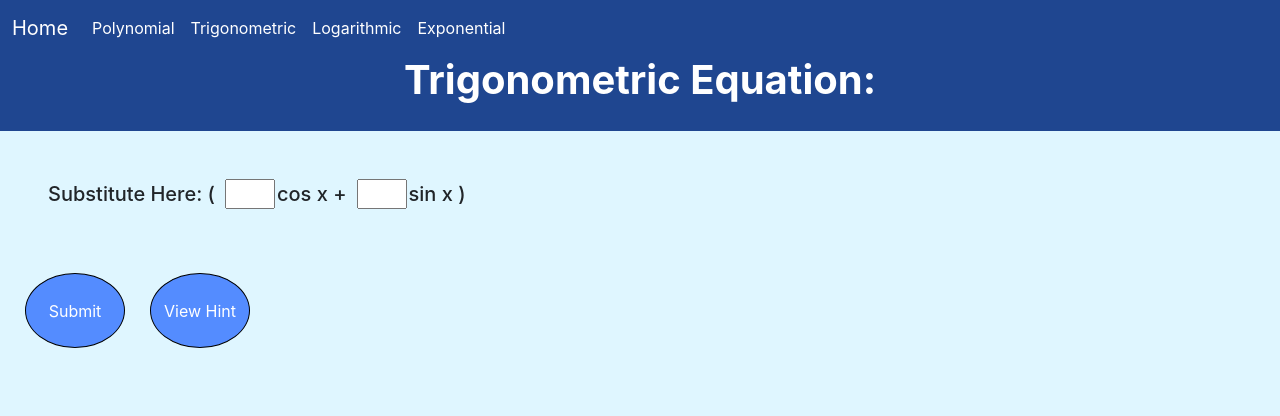
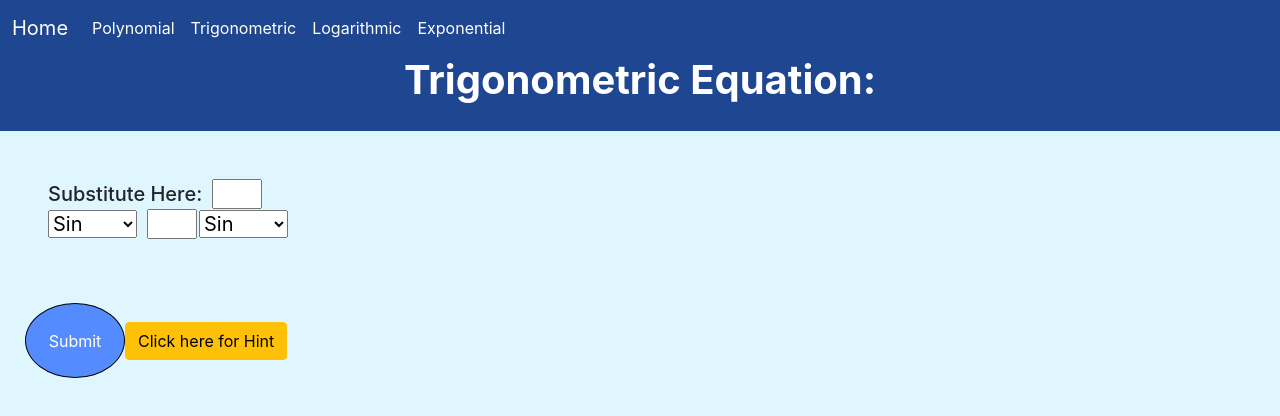
Before and after one commit to Parshvavyas17/CDAC-MathsTutor, a React (Create React App) app: page /tw1 in a window 1280 px wide. Shown: the top 416 px of the page. Built offline with nearby package versions, Linux system fonts and the light colour scheme.

Commit message:
Message text

```diff
--- a/src/components/TWrong1.js
+++ b/src/components/TWrong1.js
@@ -20,16 +20,20 @@ export default function TWrong1() {
       alert("Enter all the values!");
       return;
     }
-    console.log(upCo1, upCo2);
-    if (upCo1 === "-1" && upCo2 === "2") {
-      alert("Right Answer!!!");
-      navigator("/tr1");
-    } else {
-      alert("Wrong Answer!!!");
+
+    if (func==-cos && func1==Sin && upCo1 == "-1" && upCo2 == "2") {
+      alert("Right Answer")
+
+     }
+     else
+     {
+      alert("Wrong Answer")
       setUpCo1("");
       setUpCo2("");
       navigator("/tw2");
-    }
+
+     }
+
   };
 
   const handleHint = (e) => {
@@ -79,16 +83,34 @@ export default function TWrong1() {
             <h3>Integrated Equation: </h3>
             {/* <h5>-cos x + 2sin x</h5> */}
       <h5 className="my-5 mx-5">
-        Substitute Here: (
+        Substitute Here:
         <input
           className=""
-          style={{ width: "50px", marginLeft: "10px", marginRight: "2px" }}
+          style={{ width: "50px", marginLeft: "10px", marginRight: "2px"}}
           type="number"
           name="upCo1"
           value={upCo1}
           onChange={handleUpCo1}
         />
-        cos x +
+        <form>
+       <select name="func" id="func">
+        <option val = "Sin">Sin</option>
+        <option val = "Cos">cos</option>
+        <option val = "Tan">tan</option>
+        <option val = "cosec">cosec</option>
+        <option val = "sec">sec</option>
+        <option val = "cot">cot</option>
+        <option val = "-Sin">-Sin</option>
+        <option val = "-Cos">-cos</option>
+        <option val = "-Tan">-tan</option>
+        <option val = "-cosec">-cosec</option>
+        <option val = "-sec">-sec</option>
+        <option val = "-cot">-cot</option>
+
+
+
+
+       </select>
         <input
           className=""
           style={{ width: "50px", marginLeft: "10px", marginRight: "2px" }}
@@ -97,7 +119,23 @@ export default function TWrong1() {
           value={upCo2}
           onChange={handleUpCo2}
         />
-        sin x )
+        <select name="func1" id="func1">
+        <option val = "Sin">Sin</option>
+        <option val = "Cos">cos</option>
+        <option val = "Tan">tan</option>
+        <option val = "cosec">cosec</option>
+        <option val = "sec">sec</option>
+        <option val = "cot">cot</option>
+        <option val = "-Sin">-Sin</option>
+        <option val = "-Cos">-cos</option>
+        <option val = "-Tan">-tan</option>
+        <option val = "-cosec">-cosec</option>
+        <option val = "-sec">-sec</option>
+        <option val = "-cot">-cot</option>
+
+         </select>
+         </form>
+
       </h5>
       <button
         className="btn btn-outline-success my-3 mx-10"
@@ -115,22 +153,38 @@ export default function TWrong1() {
       >
         Submit
       </button>
-      <button
-        className="btn btn-outline-success my-3 mx-10"
-        onClick={handleHint}
-        style={{
-          height: "75px",
-          width: "100px",
-          borderRadius: "50%",
-          textAlign: "center",
-          marginLeft: "25px",
-          backgroundColor: "#548CFF",
-          border: "1px solid black",
-          color: "white",
-        }}
-      >
-        View Hint
-      </button>
+
+
+
+<button type="button" class="btn btn-warning" data-bs-toggle="modal" data-bs-target="#exampleModal">
+  Click here for Hint
+</button>
+
+
+<div class="modal fade" id="exampleModal" tabindex="-1" role="dialog" aria-labelledby="exampleModalLabel" aria-hidden="true">
+  <div class="modal-dialog" role="document">
+    <div class="modal-content">
+      <div class="modal-header">
+        <h5 class="modal-title" id="exampleModalLabel">Hint - 1 </h5>
+        <button type="button" class="close" data-bs-dismiss="modal" aria-label="Close">
+          <span aria-hidden="true">&times;</span>
+        </button>
+      </div>
+      <div class="modal-body">
+        The two formulas below need to be considered :
+        <ol>
+    <li>  ∫sin x dx = -cos x + C</li>
+      <br></br>
+     <li> ∫cos x dx = sin x + C</li>
+      </ol>
+      </div>
+      <div class="modal-footer">
+     {/*   <button type="button" class="btn btn-secondary" data-bs-dismiss="modal">Close</button>  */}
+        <button type="button" class="btn btn-dark"  data-bs-dismiss = "modal">Understood</button>
+      </div>
+    </div>
+  </div>
+</div>
     </>
   );
 }
--- a/src/components/Trigo.js
+++ b/src/components/Trigo.js
@@ -74,13 +74,13 @@ export default function Trigo() {
           sin x + 2cos x
           <br />
           <label htmlFor="noofterms" className="my-3 mx-2">
-            Enter the Upper Limit:
+            The Upper Limit is :
           </label>
           {/* <input className= "mx-5" style={{width: '50px'}} type="number" /> */}
           {Math.PI}
           <br />
           <label htmlFor="noofterms" className="my-3 mx-2">
-            Enter the Lower Limit:
+            The lower limit is :
           </label>
           {/* <input className= "mx-5" style={{width: '50px'}} type="number" /> */}
           0
```
